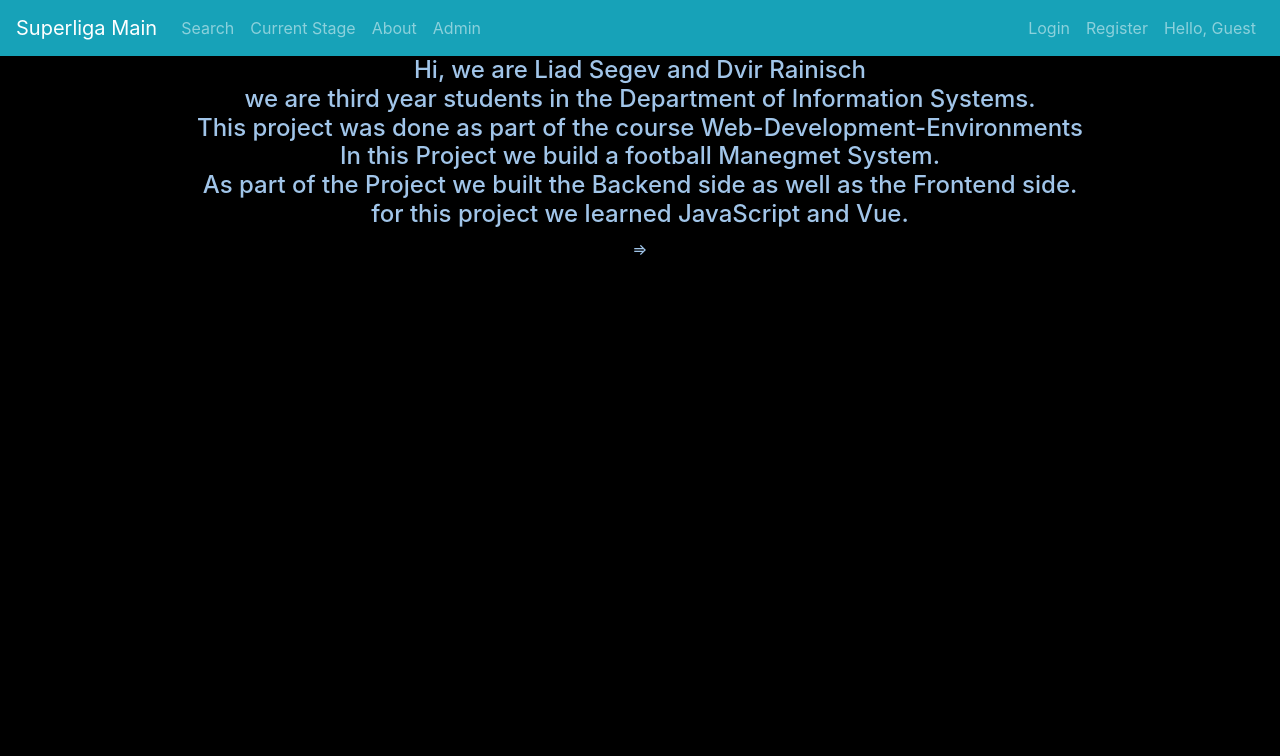
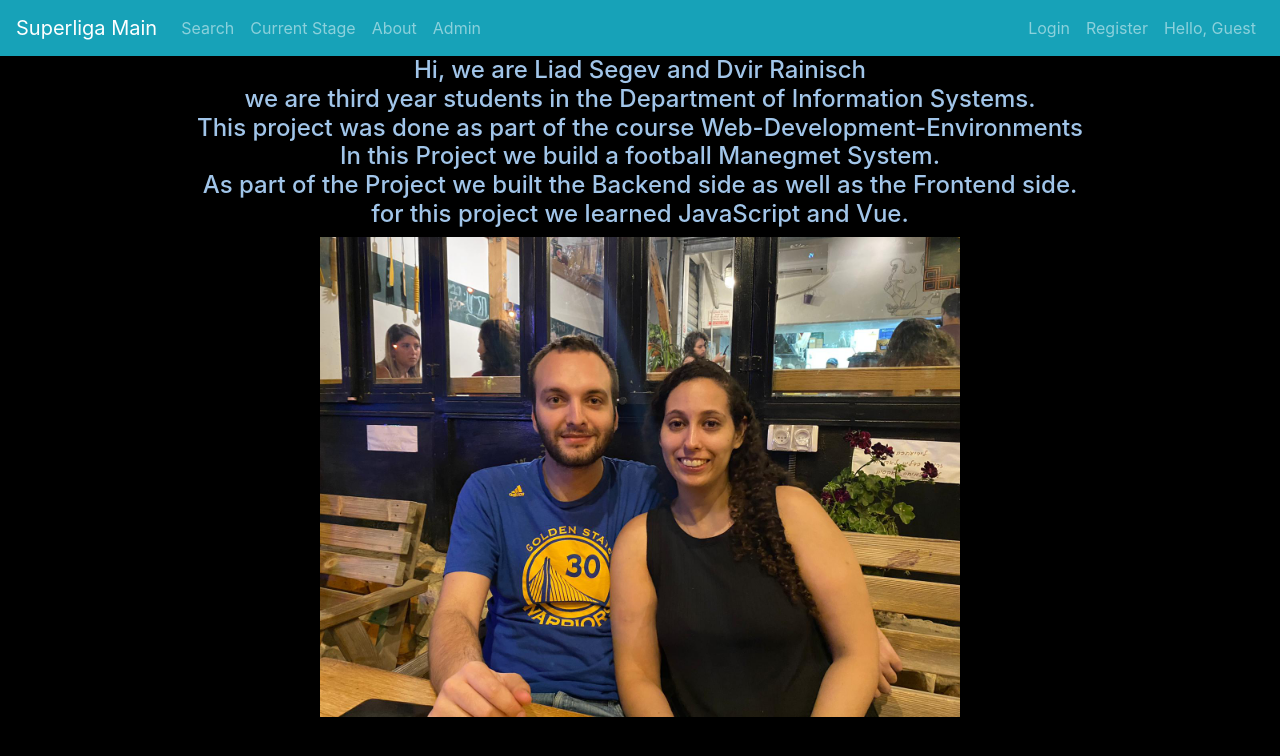
Before and after one commit to Web-Development-Environments-2021/assignment-3-3-205960404_206010373, a Vue app: page /#/about in a window 1280 px wide. Shown: the top 756 px of the page. Built offline with nearby package versions, Linux system fonts and the light colour scheme.

Commit message:
Update About.vue

```diff
--- a/src/pages/About.vue
+++ b/src/pages/About.vue
@@ -7,7 +7,7 @@
       As part of the Project we built the Backend side as well as the Frontend side.<br>
       for this project we learned JavaScript and Vue.<br>
     </h4>
-    <img src=>
+    <img  width="50%" height="50%" src="../../sources/photous.jpeg">
   </div>
 </template>
 
```
